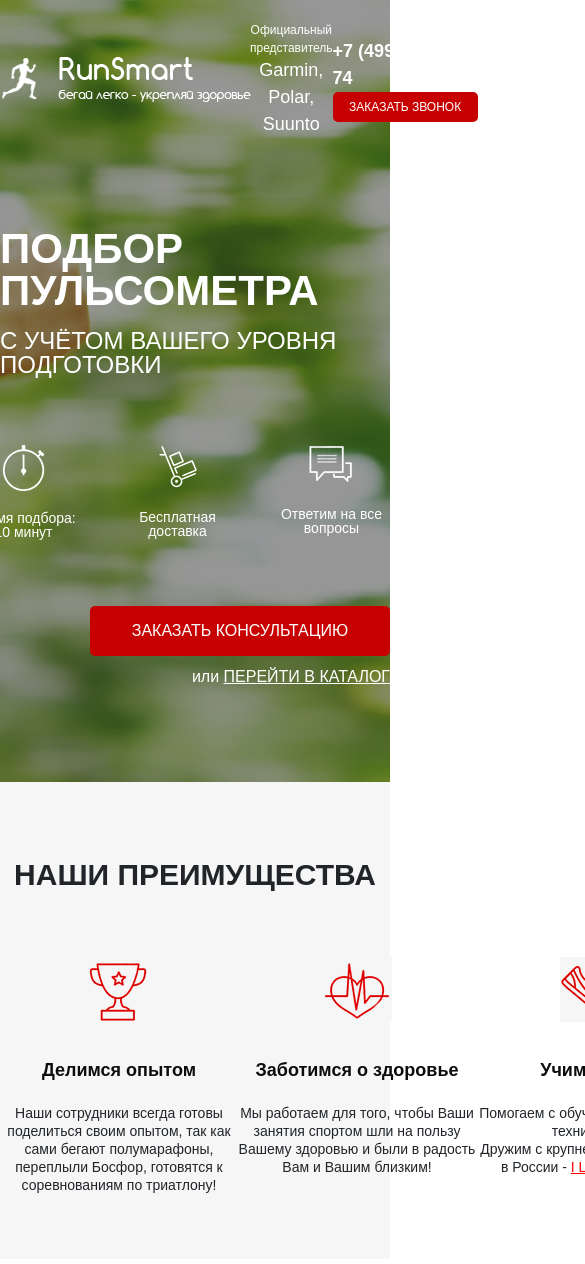
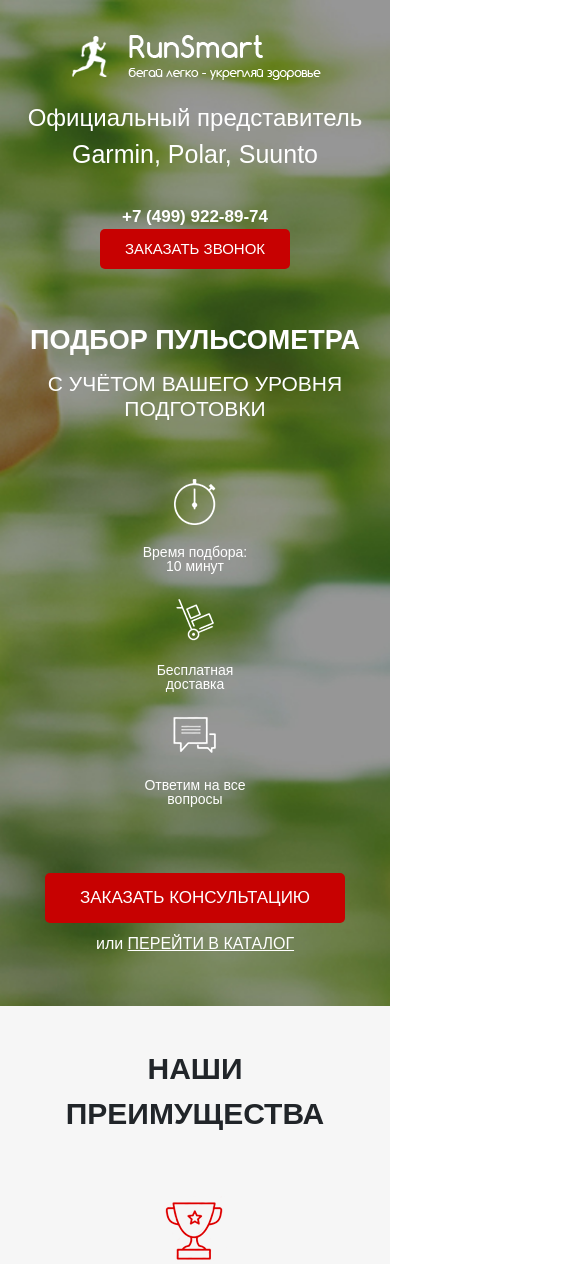
Before and after one commit to KostyaLamanov/Practics, a website: page RunSmartBem/src/index.html in a window 390 px wide. Shown: the top 1264 px of the page, 585 px wide, since content can reach past the window. Drawn offline with Linux system fonts and the light colour scheme; a web font is replaced by a local one.

Commit message:
added adoptive's 2 section

```diff
--- a/RunSmartBem/src/sass/block/_media.scss
+++ b/RunSmartBem/src/sass/block/_media.scss
@@ -1,22 +1,129 @@
-@media (max-width: 1200px) {
-
-}
-
 @media (max-width: 991px) {
 	.container {
 		margin: 0px 15px;
 	}
-
+	.promo__wrapper {
+		align-items: center;
+	}
+	.advantages {
+		&__descr {
+			max-width: 225px;
+		}
+	}
 }
 
 @media (max-width: 767px) {
+	.promo {
+		padding: 20px 0 50px 0;
 
+		&__header {
+			font-size: 38px;
+		}
+		&__subheader {
+			font-size: 20px;
+			line-height: 15px;
+		}
+	}
+	.header {
+		flex-wrap: wrap;
+		&__logo {
+			width: 50%;
+		}
+		&__phone {
+			font-size: 18px;
+			margin: 0 auto;
+		}
+		&__contacts {
+			flex-direction: column;
+			margin: 0 auto;
+			margin-top: 30px;
+		}
+		&__official {
+			font-size: 18px;
+		}
+		.button {
+			width: 180px;
+			height: 37px;
+			font-size: 14px;
+		}
+
+	}
+	.advantages {
+		padding: 40px 0 40px 0;
+		&__wrapper {
+			flex-direction: column;
+			margin-top: 30px;
+		}
+		&__item {
+			margin-top: 30px;
+		}
+		&__descr {
+			max-width: 90%;
+			margin-top: 10px;
+			line-height: 20px;
+		}
+		&__subtitle {
+			margin-top: 20px;
+		}
+	}
 }
 
 @media (max-width: 575px) {
-
+	.header {
+		flex-direction: column;
+		&__logo {
+			width: 100%;
+			text-align: center;
+			margin-top: 15px;
+		}
+		&__official {
+			margin-top: 20px;
+			font-size: 24px;
+			span {
+				font-size: 25px;
+			}
+		}
+		&__phone {
+			font-size: 17px;
+			margin: 0 auto;
+		}
+		.button {
+			width: 190px;
+			height: 40px;
+			font-size: 15px;
+		}
+	}
+	.promo {
+		&__wrapper {
+			margin-top: 50px;
+		}
+		&__header {
+			font-size: 27px;
+		}
+		&__subheader {
+			margin-top: 10px;
+			text-align: center;
+			font-size: 21px;
+			line-height: 25px;
+		}
+		&__icons {
+			flex-direction: column;
+			align-items: center;
+			width: 100%;
+			margin-top: 25px;
+		}
+		&__icon {
+			margin-top: 25px;
+		}
+		.button_main {
+			width: 300px;
+			height: 50px;
+			font-size: 17px;
+		}
+	}
+	.advantages {
+		&__wrapper {
+			padding: 0px 13px;
+		}
+	}
 }
-
-@media (min-width: 320px) {
-
-}
--- a/RunSmartBem/src/sass/style.scss
+++ b/RunSmartBem/src/sass/style.scss
@@ -3,7 +3,6 @@
 @import 'block/header';
 @import 'block/buttons';
 @import 'block/advantages';
-@import 'block/media';
 @import 'base/mixins';
 
 * {
@@ -14,3 +13,4 @@
 	max-width: 950px;
 	margin: 0 auto;
 }
+@import 'block/media';
```
Also changed, not shown: RunSmartBem/src/css/style.min.css, RunSmartBem/src/sass/block/_buttons.scss (line endings or trailing spaces).
